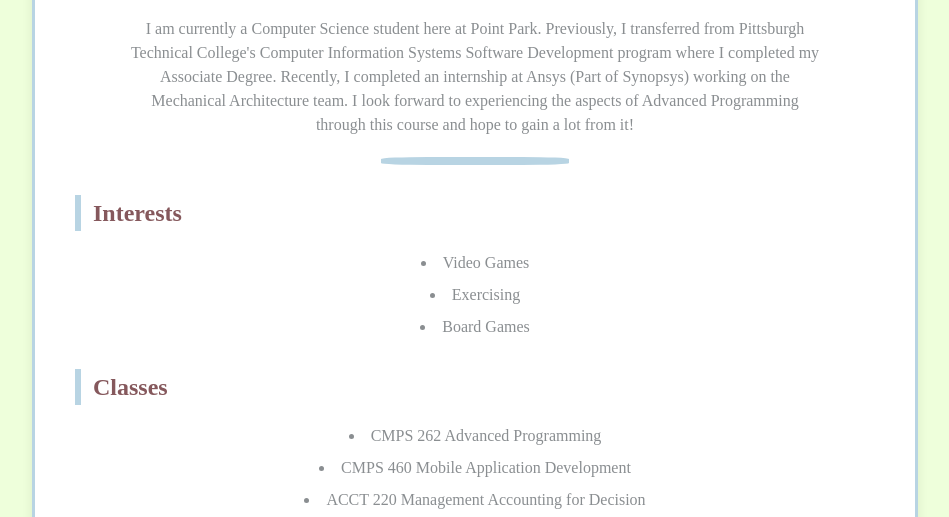
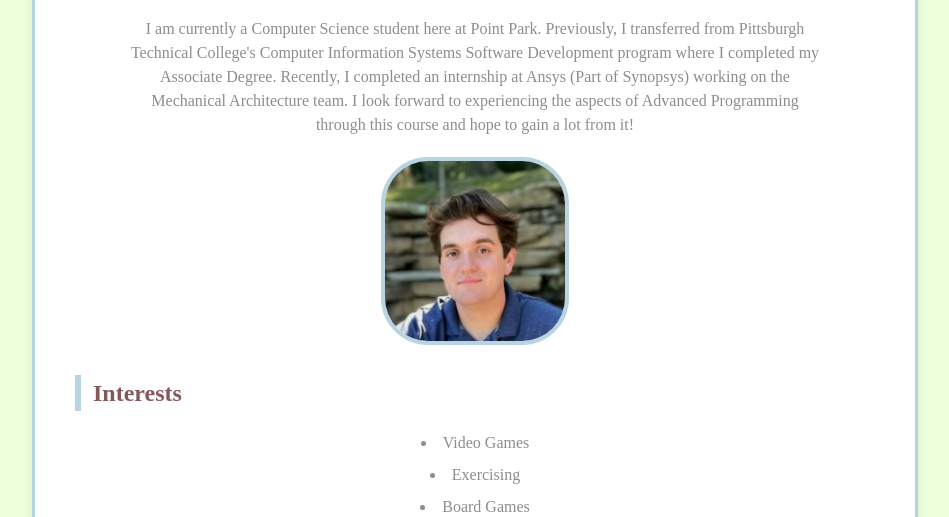
Before and after one commit to ColinD13/CMPS262-AdvancedProgramming-Downing, a plain HTML site: page Mod-1-Assignment/index.html in a window 1280 px wide. Shown: the part 282-799 px from the top of the page, without its empty margins (165-1114 px from the left). Drawn offline with Linux system fonts and the light colour scheme.

Commit message:
Adding the Profile Image
Added the src for the image

```diff
--- a/Mod-1-Assignment/index.html
+++ b/Mod-1-Assignment/index.html
@@ -10,7 +10,7 @@
     <div class="container">
         <h1>Colin Downing</h1>
         <p>I am currently a Computer Science student here at Point Park. Previously, I transferred from Pittsburgh Technical College's Computer Information Systems Software Development program where I completed my Associate Degree. Recently, I completed an internship at Ansys (Part of Synopsys) working on the Mechanical Architecture team. I look forward to experiencing the aspects of Advanced Programming through this course and hope to gain a lot from it!</p>
-        <img src=""/>
+        <img src="profile.jpg"/>
         <h2>Interests</h2>
         <ul>
             <li>Video Games</li>
```
